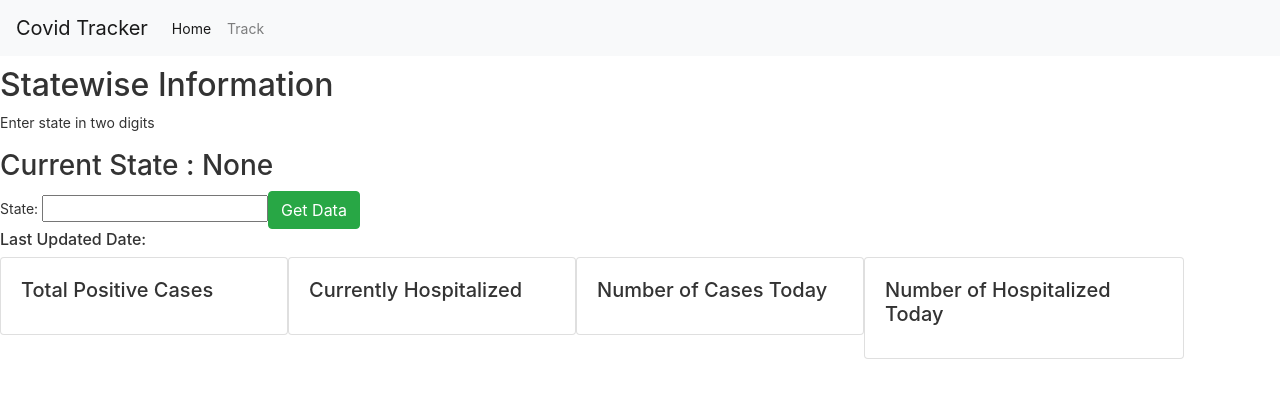
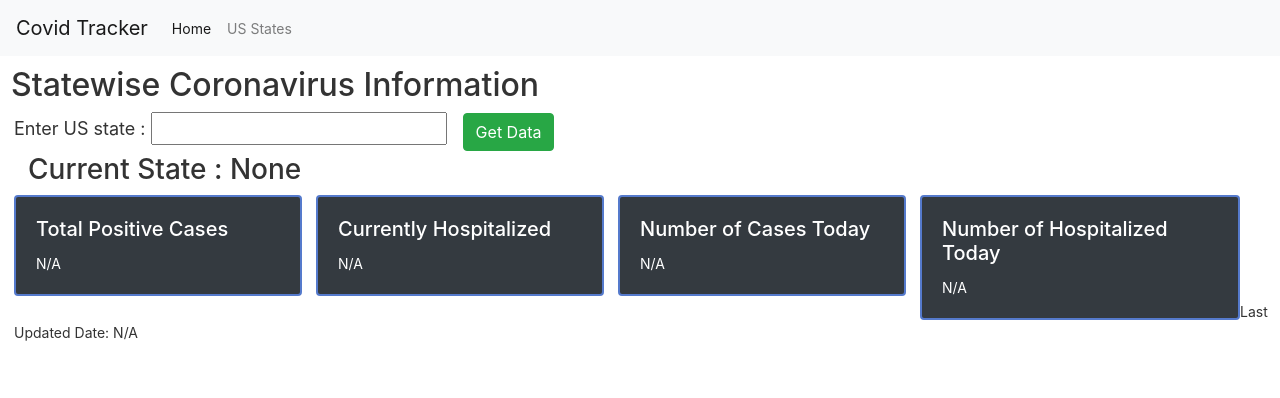
Before and after one commit to surelysherlock/covidtracker, an Angular app: page / in a window 1280 px wide. Shown: the top 398 px of the page. Built offline with nearby package versions, Linux system fonts and the light colour scheme.

Commit message:
Added css to adjust margins

```diff
--- a/src/app/app.component.html
+++ b/src/app/app.component.html
@@ -12,7 +12,7 @@
         <a routerLink="/" routerLinkActive="active" class="nav-link" href="#">Home <span class="sr-only">(current)</span></a>
       </li>
       <li class="nav-item">
-        <a routerLink="/home" routerLinkActive="active" class="nav-link" href="#">Track</a>
+        <a routerLink="/home" routerLinkActive="active" class="nav-link" href="#">US States</a>
       </li>
     </ul>
   </div>
--- a/src/app/components/home/home.component.css
+++ b/src/app/components/home/home.component.css
@@ -2,8 +2,23 @@
 
 #title {
   margin-top: 10px;
+  margin-left: 11px;
+}
+
+#left1em {
+  margin-left: 1em;
+}
+
+#strong {
+  font-size: large;
 }
 
 .card{
   float: left;
+  border: 2px solid #557acc;
 }
+
+#lastUpdate{
+  margin-top: 10px;
+  margin-left: 1em;
+}
--- a/src/app/components/home/home.component.html
+++ b/src/app/components/home/home.component.html
@@ -1,41 +1,41 @@
 
-<h2 id="title">Statewise Information</h2>
+<h2 id="title">Statewise Coronavirus Information</h2>
 
-<p>Enter state in two digits</p>
-<form [formGroup]="form" (ngSubmit)="getCurrentData(form.get('stateForm')?.value)" >
-  <h3> Current State : {{ stateName }}</h3>
-  <label>
-    State:
+<form id="left1em" [formGroup]="form" (ngSubmit)="getCurrentData(form.get('stateForm')?.value)" >
+  <label id="strong">
+    Enter US state :
     <input formControlName="stateForm" type="text" name="state" id="state" >
   </label>
-  <button class="btn btn-success" type="submit" >Get Data</button>
+  <button id="left1em" class="btn btn-success" type="submit" >Get Data</button>
 </form>
-<h6>Last Updated Date: {{ lastUpdatedDate }}</h6>
-<div class="card" id="firstcard" style="width: 18rem;">
+<h3 id="left1em"> Current State : {{ stateName }}</h3>
+
+<div class="card bg-dark text-white" id="left1em" style="width: 18rem;">
   <div class="card-body">
     <h5 class="card-title">Total Positive Cases</h5>
     <p class="card-text">{{ totalPositiveCases }}</p>
   </div>
 </div>
-<div class="card" id="secondcard" style="width: 18rem;">
+<div class="card bg-dark text-white" id="left1em" style="width: 18rem;">
   <div class="card-body">
     <h5 class="card-title">Currently Hospitalized</h5>
     <p class="card-text">{{ currentlyHospitalized }}</p>
   </div>
 </div>
-<div class="card" id="thirdcard" style="width: 18rem;">
+<div class="card bg-dark text-white" id="left1em" style="width: 18rem;">
   <div class="card-body">
     <h5 class="card-title">Number of Cases Today</h5>
     <p class="card-text">{{ numberOfCasesToday }}</p>
   </div>
 </div>
-<div class="card" id="fourthcard" style="width: 20rem;">
+<div class="card bg-dark text-white" id="left1em" style="width: 20rem;">
   <div class="card-body">
     <h5 class="card-title">Number of Hospitalized Today</h5>
     <p class="card-text">{{ numberOfHospitalizedToday }}</p>
   </div>
 </div>
-
+<br><br><br><br>
+<p id="lastUpdate">Last Updated Date: {{ lastUpdatedDate }}</p>
 
 <!-- <ul>
   <li *ngFor="let state of stateData;"> {{ state.state }} Positive Cases: {{ state.positive | number }} Date Reported: {{ state.date  }} Currently Hospitalized : {{ state.hospitalizedCurrently}} Cases Today: {{ state.positiveIncrease | number}} Hospitalized Today: {{ state.hospitalizedIncrease | number }}</li>
--- a/src/app/components/home/home.component.ts
+++ b/src/app/components/home/home.component.ts
@@ -15,11 +15,11 @@ export class HomeComponent implements OnInit {
   stateData: any;
 
   stateName: String = "None";
-  totalPositiveCases: String = "";
-  lastUpdatedDate: String = "";
-  currentlyHospitalized: String = "";
-  numberOfCasesToday: String = "";
-  numberOfHospitalizedToday: String = "";
+  totalPositiveCases: String = "N/A";
+  lastUpdatedDate: String = "N/A";
+  currentlyHospitalized: String = "N/A";
+  numberOfCasesToday: String = "N/A";
+  numberOfHospitalizedToday: String = "N/A";
 
   monthNames = ["January", "February", "March", "April", "May", "June",
   "July", "August", "September", "October", "November", "December"];
```
